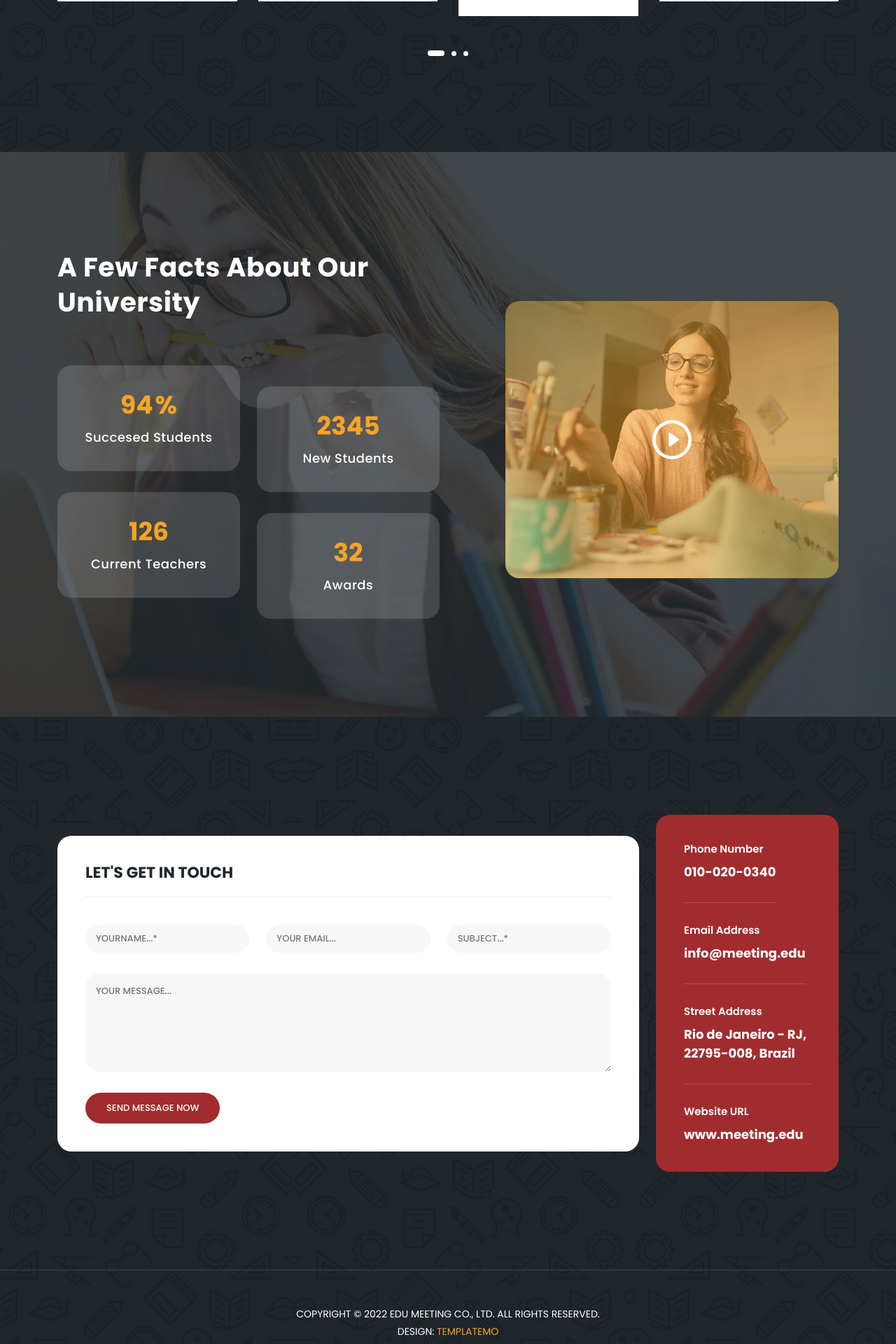
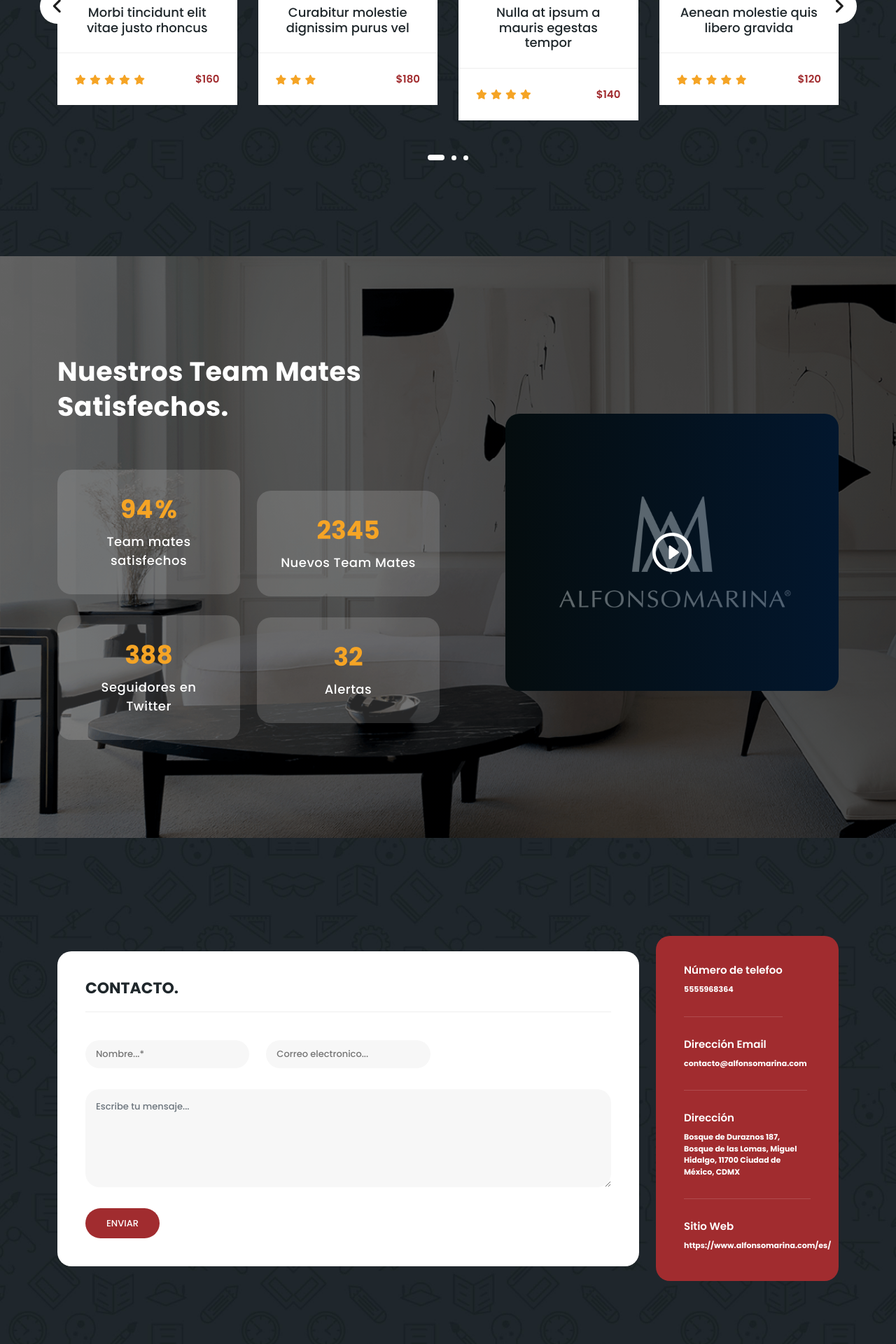
Before and after one commit to RachelLopez/AlfonsoMarina, a PHP site: page /dashboardCliente.php in a window 1280 px wide. Shown: the part 2800-4720 px from the top of the page at 70% size. Run offline with PHP 8.4, Linux system fonts and the light colour scheme; the visitor is signed in with stand-in values (Sample User, id 1); some libraries are stand-ins or nearby versions.

Commit message:
se termino la interfaz del team mate

```diff
--- a/assets/css/templatemo-edu-meeting.css
+++ b/assets/css/templatemo-edu-meeting.css
@@ -1027,7 +1027,7 @@
 */
 
 section.apply-now {
-  background-image: url(../images/apply-bg.jpg);
+  background-image:linear-gradient(to right, #00000099 0%, #000000b0 100%), url(../images/salaColores.png);
   background-position: center center;
   background-attachment: fixed;
   background-repeat: no-repeat;
@@ -1259,7 +1259,7 @@
 */
 
 section.our-facts {
-  background-image: url(../images/facts-bg.jpg);
+  background-image: linear-gradient(to right, #00000099 0%, #000000b0 100%),url(../images/fondoAdmin.png);
   background-position: center center;
   background-attachment: fixed;
   background-repeat: no-repeat;
@@ -1309,7 +1309,7 @@
 section.our-facts .video {
   text-align: center;
   margin-left: 70px;
-  background-image: url(../images/video-item-bg.jpg);
+  background-image: linear-gradient(to right, #08151899 0%, #042142b0 100%),url(../../img/Alfonso.png);
   background-repeat: no-repeat;
   background-position: center center;
   background-size: cover;
@@ -1430,7 +1430,7 @@
 
 section.contact-us .right-info ul li span {
   display: block;
-  font-size: 18px;
+  font-size: 11px;
   color: #fff;
   font-weight: 700;
 }
--- a/dashboardCliente.php
+++ b/dashboardCliente.php
@@ -55,10 +55,9 @@
         <div class="col-lg-4 col-sm-4">
           <div class="right-icons">
             <ul>
-              <li><a href="#"><i class="fa fa-facebook"></i></a></li>
-              <li><a href="#"><i class="fa fa-twitter"></i></a></li>
-              <li><a href="#"><i class="fa fa-behance"></i></a></li>
-              <li><a href="#"><i class="fa fa-linkedin"></i></a></li>
+              <li><a href="https://web.facebook.com/alfonsomarinahome/?ref=aymt_homepage_panel"><i class="fa fa-facebook"></i></a></li>
+              <li><a href="https://twitter.com/alfonsomarinamx"><i class="fa fa-twitter"></i></a></li>
+              <li><a href="https://www.instagram.com/alfonsomarinamexico/"><i class="fa fa-instagram"></i></a></li>
             </ul>
           </div>
         </div>
@@ -80,16 +79,16 @@
                       <!-- ***** Menu Start ***** -->
                       <ul class="nav">
                           <li class="scroll-to-section"><a href="#top" class="active">Home</a></li>
-                          <li><a href="meetings.html">Historial</a></li>
+                          <li><a href="#meetings">Departamentos</a></li>
 
-                          <li class="has-sub">
+                          <!--<li class="has-sub">
                               <a href="javascript:void(0)">Tradiciones</a>
                               <ul class="sub-menu">
                                   <li><a href="meetings.html">Prehispánicas</a></li>
                                   <li><a href="meeting-details.html">Modernas</a></li>
-                              </ul>
+                              </ul>-->
                           </li>
-                          <li class="scroll-to-section"><a href="#courses"></a></li>
+
                           <li class="scroll-to-section"><a href="#contact">Contacto</a></li>
                           <li><a href="logout.php">Salir</a></li>
                       </ul>
@@ -191,7 +190,7 @@
               <li><a href="departamentoTI.html">TI.</a></li><br>
             </ul>
             <div class="main-button-red">
-              <a href="meetings.html">más sobre Alfonso Marina</a>
+              <a href="https://www.alfonsomarina.com/" rel="nofollow noopener" target="_blank">más sobre Alfonso Marina</a>
             </div>
           </div>
         </div>
@@ -223,19 +222,19 @@
           <div class="row">
             <div class="col-lg-12">
               <div class="item">
-                <h3>APPLY FOR BACHELOR DEGREE</h3>
-                <p>You are allowed to use this edu meeting CSS template for your school or university or business. You can feel free to modify or edit this layout.</p>
+                <h3>Prensa</h3>
+                <p>interesa  conocer mas sobre artículos de presan relacionados con Alfonso Marina. Puedes encontrar artículos de tu  interés aquí.</p>
                 <div class="main-button-red">
-                  <div class="scroll-to-section"><a href="#contact">Join Us Now!</a></div>
+                  <div><a href="https://www.alfonsomarina.com/es/prensa/publicidad" rel="nofollow noopener" target="_blank">Prensa!</a></div>
               </div>
               </div>
             </div>
             <div class="col-lg-12">
               <div class="item">
-                <h3>APPLY FOR BACHELOR DEGREE</h3>
-                <p>You are not allowed to redistribute the template ZIP file on any other template website. Please contact us for more information.</p>
+                <h3>Galeria.</h3>
+                <p>Estas interesado en ver todos los diseños que tenemos en nuestra galería de fotos...</p>
                 <div class="main-button-yellow">
-                  <div class="scroll-to-section"><a href="#contact">Join Us Now!</a></div>
+                  <div ><a href="https://www.alfonsomarina.com/es/galeria" rel="nofollow noopener" target="_blank">Galeria!</a></div>
               </div>
               </div>
             </div>
@@ -245,56 +244,56 @@
           <div class="accordions is-first-expanded">
             <article class="accordion">
                 <div class="accordion-head">
-                    <span>About Edu Meeting HTML Template</span>
+                    <span>QUIÉNES SOMOS</span>
                     <span class="icon">
                         <i class="icon fa fa-chevron-right"></i>
                     </span>
                 </div>
                 <div class="accordion-body">
                     <div class="content">
-                        <p>If you want to get the latest collection of HTML CSS templates for your websites, you may visit <a rel="nofollow" href="https://www.toocss.com/" target="_blank">Too CSS website</a>. If you need a working contact form script, please visit <a href="https://templatemo.com/contact" target="_parent">our contact page</a> for more info.</p>
+                        <p>Alfonso Marina inicia su actividad como ebanista en 1971 teniendo como meta ofrecer un producto de la más alta calidad. </p><br>
+                        <p>Seleccionar y diseñar productos es una actividad muy personal; en este proceso, el contexto cultural, la experiencia profesional y un gusto particular influyen en la elección de un proyecto definido. Ser consistente con este proceso da una personalidad y un carácter que conecta a todas las piezas de la colección. </p>
                     </div>
                 </div>
             </article>
             <article class="accordion">
                 <div class="accordion-head">
-                    <span>HTML CSS Bootstrap Layout</span>
+                    <span>El objetivo de Alfonso Marina</span>
                     <span class="icon">
                         <i class="icon fa fa-chevron-right"></i>
                     </span>
                 </div>
                 <div class="accordion-body">
                     <div class="content">
-                        <p>Etiam posuere metus orci, vel consectetur elit imperdiet eu. Cras ipsum magna, maximus at semper sit amet, eleifend eget neque. Nunc facilisis quam purus, sed vulputate augue interdum vitae. Aliquam a elit massa.<br><br>
-                        Nulla malesuada elit lacus, ac ultricies massa varius sed. Etiam eu metus eget nibh consequat aliquet. Proin fringilla, quam at euismod porttitor, odio odio tempus ligula, ut feugiat ex erat nec mauris. Donec viverra velit eget lectus sollicitudin tincidunt.</p>
+                        <p>es ofrecer piezas superiores con una elegancia casual, aquellas que muestran armonía en el diseño y la proporción, sin limitarse a cierto periodo histórico o procedencia.
+                        </p>
                     </div>
                 </div>
             </article>
             <article class="accordion">
                 <div class="accordion-head">
-                    <span>Please tell your friends</span>
+                    <span>¿Qué Hacemos?</span>
                     <span class="icon">
                         <i class="icon fa fa-chevron-right"></i>
                     </span>
                 </div>
                 <div class="accordion-body">
                     <div class="content">
-                        <p>Ut vehicula mauris est, sed sodales justo rhoncus eu. Morbi porttitor quam velit, at ullamcorper justo suscipit sit amet. Quisque at suscipit mi, non efficitur velit.<br><br>
-                        Cras et tortor semper, placerat eros sit amet, porta est. Mauris porttitor sapien et quam volutpat luctus. Nullam sodales ipsum ac neque ultricies varius.</p>
+                        <p>Alfonso Marina exporta un alto porcentaje de sus productos a través de showrooms dirigidos fundamentalmente a diseñadores y detallistas de prestigio. En México cuenta con una impresionante sala de exhibición de 1,800 m2 que ofrece una amplia gama de productos de ambientación, la cual incluye textiles, iluminación, accesorios y arte.</p>
                     </div>
                 </div>
             </article>
             <article class="accordion last-accordion">
                 <div class="accordion-head">
-                    <span>Share this to your colleagues</span>
+                    <span>Nuestro Eslogan</span>
                     <span class="icon">
                         <i class="icon fa fa-chevron-right"></i>
                     </span>
                 </div>
                 <div class="accordion-body">
                     <div class="content">
-                        <p>Maecenas suscipit enim libero, vel lobortis justo condimentum id. Interdum et malesuada fames ac ante ipsum primis in faucibus.<br><br>
-                        Sed eleifend metus sit amet magna tristique, posuere laoreet arcu semper. Nulla pellentesque ut tortor sit amet maximus. In eu libero ullamcorper, semper nisi quis, convallis nisi.</p>
+                        <p>“Gran parte de la belleza en la línea es la calidad del diseño,
+                          el trabajo artesanal y el carácter único de cada pieza.”</p>
                     </div>
                 </div>
             </article>
@@ -587,20 +586,20 @@
         <div class="col-lg-6">
           <div class="row">
             <div class="col-lg-12">
-              <h2>A Few Facts About Our University</h2>
+              <h2>Nuestros Team Mates Satisfechos.</h2>
             </div>
             <div class="col-lg-6">
               <div class="row">
                 <div class="col-12">
                   <div class="count-area-content percentage">
                     <div class="count-digit">94</div>
-                    <div class="count-title">Succesed Students</div>
+                    <div class="count-title">Team mates satisfechos</div>
                   </div>
                 </div>
                 <div class="col-12">
                   <div class="count-area-content">
-                    <div class="count-digit">126</div>
-                    <div class="count-title">Current Teachers</div>
+                    <div class="count-digit">388</div>
+                    <div class="count-title">Seguidores en Twitter</div>
                   </div>
                 </div>
               </div>
@@ -610,13 +609,13 @@
                 <div class="col-12">
                   <div class="count-area-content new-students">
                     <div class="count-digit">2345</div>
-                    <div class="count-title">New Students</div>
+                    <div class="count-title">Nuevos Team Mates</div>
                   </div>
                 </div>
                 <div class="col-12">
                   <div class="count-area-content">
                     <div class="count-digit">32</div>
-                    <div class="count-title">Awards</div>
+                    <div class="count-title">Alertas</div>
                   </div>
                 </div>
               </div>
@@ -625,7 +624,7 @@
         </div>
         <div class="col-lg-6 align-self-center">
           <div class="video">
-            <a href="https://www.youtube.com/watch?v=HndV87XpkWg" target="_blank"><img src="assets/images/play-icon.png" alt=""></a>
+            <a href="https://www.youtube.com/watch?v=8CMKv-4Kuhk" target="_blank"><img src="assets/images/play-icon.png" alt=""></a>
           </div>
         </div>
       </div>
@@ -638,34 +637,35 @@
         <div class="col-lg-9 align-self-center">
           <div class="row">
             <div class="col-lg-12">
-              <form id="contact" action="" method="post">
+              <form id="contact" action="enviar.php" target="_blank" method="post">
                 <div class="row">
                   <div class="col-lg-12">
-                    <h2>Let's get in touch</h2>
+                    <h2>Contacto.</h2>
                   </div>
                   <div class="col-lg-4">
                     <fieldset>
-                      <input name="name" type="text" id="name" placeholder="YOURNAME...*" required="">
+                      <input name="nombre" type="text" id="name" placeholder="Nombre...*" required="">
                     </fieldset>
                   </div>
                   <div class="col-lg-4">
                     <fieldset>
-                    <input name="email" type="text" id="email" pattern="[^ @]*@[^ @]*" placeholder="YOUR EMAIL..." required="">
+                    <input name="email" type="text" id="email" pattern="[^ @]*@[^ @]*" placeholder="Correo electronico..." required="">
                   </fieldset>
                   </div>
-                  <div class="col-lg-4">
+                  <!--<div class="col-lg-4">
                     <fieldset>
                       <input name="subject" type="text" id="subject" placeholder="SUBJECT...*" required="">
+                    </fieldset>
+                  </div>-->
+                  <div class="col-lg-12">
+                    <fieldset>
+                      <textarea name="message" type="text" class="form-control" id="message" placeholder="Escribe tu mensaje..." required=""></textarea>
                     </fieldset>
                   </div>
                   <div class="col-lg-12">
                     <fieldset>
-                      <textarea name="message" type="text" class="form-control" id="message" placeholder="YOUR MESSAGE..." required=""></textarea>
-                    </fieldset>
-                  </div>
-                  <div class="col-lg-12">
-                    <fieldset>
-                      <button type="submit" id="form-submit" class="button">SEND MESSAGE NOW</button>
+                      <!--<button type="submit" id="form-submit" class="button">SEND MESSAGE NOW</button>-->
+                      <button type="submit" id="send" value="Enviar Mensaje" id="btnSend" ><a>Enviar</a></button>
                     </fieldset>
                   </div>
                 </div>
@@ -673,24 +673,25 @@
             </div>
           </div>
         </div>
+
         <div class="col-lg-3">
           <div class="right-info">
             <ul>
               <li>
-                <h6>Phone Number</h6>
-                <span>010-020-0340</span>
+                <h6>Número de telefoo</h6>
+                <span>5555968364</span>
               </li>
               <li>
-                <h6>Email Address</h6>
-                <span>info@meeting.edu</span>
+                <h6>Dirección Email</h6>
+                <span>contacto@alfonsomarina.com</span>
               </li>
               <li>
-                <h6>Street Address</h6>
-                <span>Rio de Janeiro - RJ, 22795-008, Brazil</span>
+                <h6>Dirección</h6>
+                <span>Bosque de Duraznos 187, Bosque de las Lomas, Miguel Hidalgo, 11700 Ciudad de México, CDMX</span>
               </li>
               <li>
-                <h6>Website URL</h6>
-                <span>www.meeting.edu</span>
+                <h6>Sitio Web</h6>
+                <span>https://www.alfonsomarina.com/es/</span>
               </li>
             </ul>
           </div>
@@ -698,8 +699,9 @@
       </div>
     </div>
     <div class="footer">
-      <p>Copyright © 2022 Edu Meeting Co., Ltd. All Rights Reserved.
-          <br>Design: <a href="https://templatemo.com" target="_parent" title="free css templates">TemplateMo</a></p>
+      <p>©Alfonso Marina Ebanista. Derechos Reservados. Desarrollo Denumeris Interactive 2021
+        Aviso de privacidad
+          <br>Design: <a href="https://luisantoniolinarescarbajal.github.io/TECHMEXElComfortdelingeniero/" target="_parent" title="free css templates">Strong Warriors</a></p>
     </div>
   </section>
 
@@ -707,6 +709,11 @@
   <!-- Bootstrap core JavaScript -->
     <script src="vendor/jquery/jquery.min.js"></script>
     <script src="vendor/bootstrap/js/bootstrap.bundle.min.js"></script>
+
+    <script src="js/jquery-3.2.1.js"></script>
+    <script src="js/script2.js"></script>
+    <script src="js/app.js"></script>
+    <script src="https://kit.fontawesome.com/35db202371.js"></script>
 
     <script src="assets/js/isotope.min.js"></script>
     <script src="assets/js/owl-carousel.js"></script>
--- a/enviar.php
+++ b/enviar.php
@@ -7,7 +7,7 @@
 $menssage = $_POST['menssage'];
 
 // Datos para el correo
-$destinatario = "antoniolinarescarbajal@gmail.com";
+$destinatario = "contacto@alfonsomarina.com";
 $asunto = "Contacto desde nuestra web";
 
 $carta = "De: $nombre \n";
--- a/register.php
+++ b/register.php
@@ -105,7 +105,7 @@
                         <div class="col-lg-7">
                             <div class="card shadow-lg border-0 rounded-lg mt-5">
                                 <div class="card-header">
-                                    <h3 class="text-center font-weight-light my-4">Registrase</h3>
+                                    <h3 class="text-center font-weight-light my-4">Registrarse.</h3>
                                 </div>
                                 <div class="card-body">
                                     <?php //control de errores
```
Also changed, not shown: Databases/boris.sql (+1 -149 lines), departamentoFinanzas.html (+13 -13 lines), departamentoRH.html (+5 -5 lines), departamentoTI.html (+7 -8 lines), departamentoVentas.html (+6 -6 lines), img/Betzy.jpg (added), img/Rachel.jpg (added).
